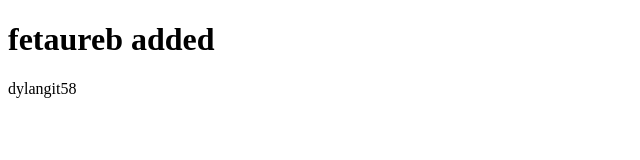
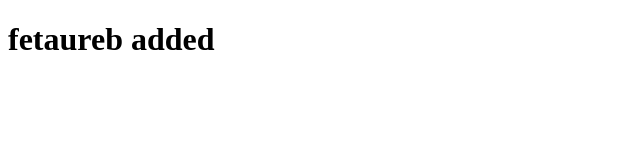
Before and after one commit to vaisaknair/seconnewrepo, a plain HTML site: page index.html in a window 1280 px wide. Shown: the whole page, without its empty margins (0-640 px from the left). Drawn offline with Linux system fonts and the light colour scheme.

Commit message:
second changes for github push

```diff
--- a/index.html
+++ b/index.html
@@ -8,4 +8,3 @@
 <h1>fetaureb added</h1>
 </body>
 <html>
-dylangit58
```
